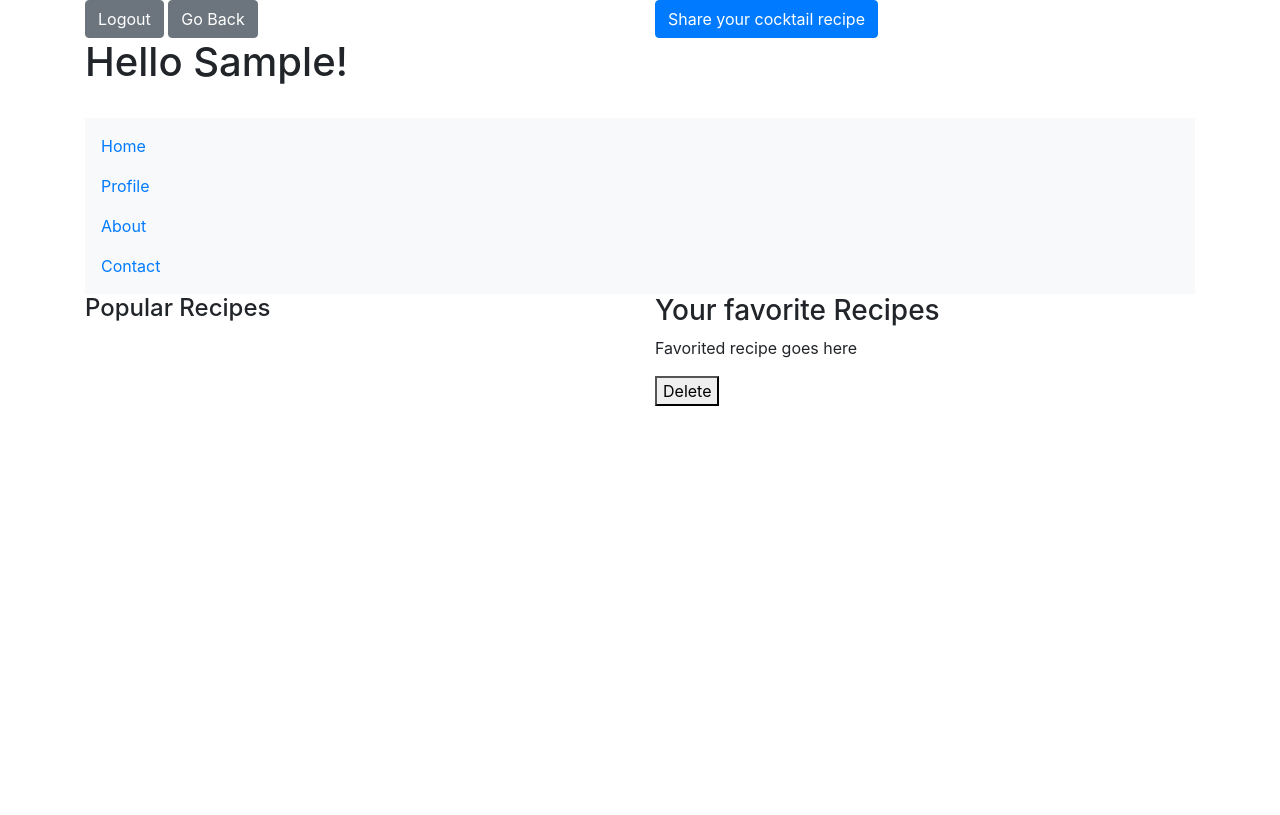
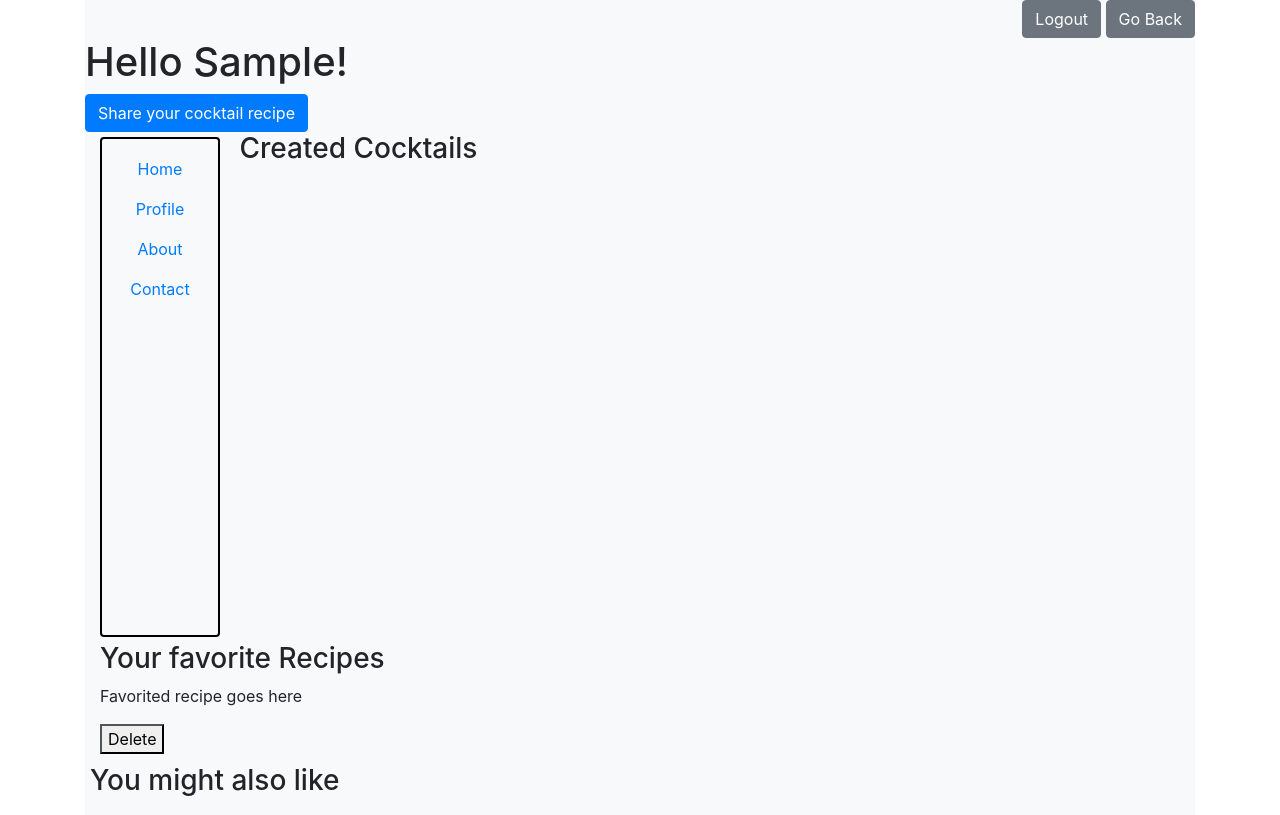
Before and after one commit to jennifertimbol/cocktails_recipe, a Django app: template mainApp/templates/profilepage.html in a window 1280 px wide. Before the commit the page ends 406 px from the top, so only its background shows below. Run offline with Django 3.2, Linux system fonts and the light colour scheme; the template is opened without the code that fills it, so the values that code supplies are empty; the visitor is signed in with stand-in values (Sample User, id 1); some libraries are stand-ins or nearby versions.

Commit message:
A bit more orginazed.

```diff
--- a/mainApp/static/profilepage.css
+++ b/mainApp/static/profilepage.css
@@ -4,8 +4,9 @@
     height: auto;
 }
 
-.row {
-    text-align: right;
+.wrapper {
+    width: auto;
+    height: auto;
 }
 
 .navbar {
@@ -14,14 +15,36 @@
     vertical-align: top;
 }
 
+.sidebar {
+    width: 120px;
+    height: 500px;
+    margin: 5px 15px ;
+    text-align: center;
+    border: black solid 2px;
+    border-radius: 4px;
+    display: inline-block;
+    vertical-align: top;
+}
+
 .user {
     display: inline-block;
 }
 
-.main {
-    width: 700px;
-    height: 500px;
+ul {
+    list-style-type: none;
+    margin: 10px;
+    padding: 0px;
+}
+
+.cocktail_list {
+    width: 950px;
+    height: auto;
+    margin: 5px 0px;
+    padding: 5px;
     display: inline-block;
+}
+.new_cocktail {
+    width: 950px;
     text-align: center;
 }
 
@@ -29,3 +52,32 @@
     display: block;
     text-align: center;
 }
+
+.cocktail{
+    width: 300px;
+    height: 350px;
+    margin: 5px;
+    border: black solid 1px;
+    display: inline-block;
+}
+
+.cocktail_image {
+    width: 300px;
+    height: 300px;
+    border: black solid 1px;
+    text-align: left;
+    vertical-align: top;
+}
+
+.headline {
+    width: 950px;
+    height: auto;
+    text-align: center;
+    display: inline-block;
+    vertical-align: top;
+}
+
+.created_recipes {
+    border: black solid 1px;
+
+}
--- a/mainApp/templates/addcocktailform.html
+++ b/mainApp/templates/addcocktailform.html
@@ -14,6 +14,7 @@
 </head>
 
 <body>
+    <div class="container">
         <h1>This is the page where user will add a cocktail</h1>
         <a href="/profile">Go back to your profile</a>
         {% load crispy_forms_tags %}
@@ -32,6 +33,7 @@
         <script src="https://cdn.jsdelivr.net/npm/bootstrap@4.6.0/dist/js/bootstrap.bundle.min.js"
             integrity="sha384-Piv4xVNRyMGpqkS2by6br4gNJ7DXjqk09RmUpJ8jgGtD7zP9yug3goQfGII0yAns"
             crossorigin="anonymous"></script>
+    </div>
 </body>
 
 </html>
--- a/mainApp/templates/login.html
+++ b/mainApp/templates/login.html
@@ -17,11 +17,7 @@
     <!-- Latest compiled JavaScript -->
     <script src="https://maxcdn.bootstrapcdn.com/bootstrap/4.5.2/js/bootstrap.min.js"></script>
     {% load static %}
-<<<<<<< HEAD
-    <link rel="stylesheet" href="{% static 'css/homepage.css' %}">
-=======
     <link rel="stylesheet" href="{% static 'login.css' %}">
->>>>>>> 792fd5cadc9f65db86f26b8b91dd8fb0896511f4
 </head>
 
 <body>
--- a/mainApp/templates/profilepage.html
+++ b/mainApp/templates/profilepage.html
@@ -14,51 +14,76 @@
 
     <!-- Latest compiled JavaScript -->
     <script src="https://maxcdn.bootstrapcdn.com/bootstrap/4.5.2/js/bootstrap.min.js"></script>
+    {% load static %}
+    <link rel="stylesheet" href="{% static 'profilepage.css' %}">
     <title>Profile</title>
 </head>
 
 <body>
     <div class="container">
-        <div class="row">
-            <div class="col-sm-6">
+        <div class="wrapper bg-light">
+            <div class="row" style="text-align: right;">
+                <div class="col-sm">
                     <a href="/logout"><button type="button" class="btn btn-secondary">Logout</button></a>
                     <a href="/"><button type="button" class="btn btn-secondary">Go Back</button></a>
-            </div>
-            <div class="col-sm-6">
-                <a href="/addcocktail"><button type="button" class="btn btn-primary">Share your cocktail recipe</button></a>
                 </div>
             </div>
             <div class="user">
                 <h1>Hello {{user.first_name}}!</h1>
             </div><br>
-        <div class="navbar bg-light">
-            <ul class="navbar-nav">
+            <div class="row">
+                <div class="col-sm" style="text-align: left;">
+                    <a href="/addcocktail"><button type="button" class="btn btn-primary">Share your cocktail recipe</button></a>
+                </div>
+            </div>
+            <div class="sidebar bg-light">
+                <ul style="text-decoration: none;">
                     <li class="nav-item"><a class="nav-link" href="/">Home</a></li>
                     <li class="nav-item"><a class="nav-link" href="/profile">Profile</a></li>
                     <li class="nav-item"><a class="nav-link" href="/about">About</a></li>
                     <li class="nav-item"><a class="nav-link" href="/contact">Contact</a></li>
                 </ul>
             </div>
-            <div class="row">
-
-            <div class="col-sm-6">
-                <h4>Popular Recipes</h4>
-            {% for cocktail in cocktails %}
-                <h4>Name: {{cocktail.strDrink}}</h4>
-                <img style="width: 200px; height: auto;" src="{{cocktail.strDrinkThumb}}" alt="Cocktail Image">
-                <p>Instructions: {{cocktail.strInstructions}}</p>
-                <p>Ingredients: {{cocktail.strIngredient1}}, {{cocktail.strIngredient2}}, {{cocktail.strIngredient3}}, {{cocktail.strIngredient4}}, {{cocktail.strIngredient5}}, {{cocktail.strIngredient6}}</p>
+            <div class="headline">
+                <h3 style="text-align: left;">Created Cocktails</h3>
+                {% for cocktail in created_cocktails %}
+                <div class="created_recipes" style="display: inline-block;">
+                    <img src="{{cocktail.image.url}}" alt="Cocktail Image" width="300px">
+                    <h3>{{cocktail.cocktail_name}}</h3>
+                    <p>Uploaded by: {{user.first_name}}</p>
+                    <p>{{cocktail.duration}} mins</p>
+                    <a href="/cocktailrecipe/{{cocktail.id}}"><button type="button" class="btn btn-primary">View Cocktail</button></a>
+                    <a href="/deletecocktail/{{cocktail.id}}"><button type="button" class="btn btn-primary">Delete</button></a>
+                </div>
                 {% endfor %}
             </div>
+
+<!-- Still need to create a function to favorite recipes and have them displayed here. -->
+
             <div class="col-sm-6">
                 <h3>Your favorite Recipes</h3>
                 <p>Favorited recipe goes here</p>
                 <a href="/deletecocktail/{{cocktail.id}}"><button>Delete</button></a><br>
             </div>
+
+            <div class="cocktail_list bg-light">
+                <div class="new_cocktail">
+                    <h3 style="text-align: left;">You might also like</h3>
+
+                    {% for cocktail in cocktails %}
+                    <div class="cocktail">
+                        <div class="cocktail_image">
+                            <img style="width: 300px; height: auto;" src="{{cocktail.strDrinkThumb}}" alt="Cocktail Image">
+                            <div class="recipe_duration">
+                                <p>{{ cocktail.Duration }} mins</p>
+                            </div>
+                        </div>
+                        <a href="/cocktailrecipe/{{cocktail.id}}"><button>Name: {{cocktail.strDrink}}</button></a>
+                    </div>
+                    {% endfor %}
                 </div>
             </div>
         </div>
-
     </div>
 </body>
 
```
Also changed, not shown: mainApp/static/homepage.css (+7 -7 lines), mainApp/templates/homepage.html (+27 -83 lines), mainApp/views.py (+10 -6 lines). Lines whose indentation alone changed are shown as unchanged.
